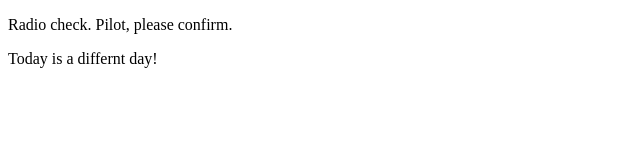
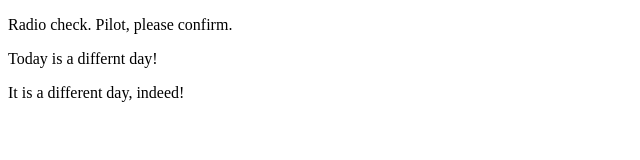
Before and after one commit to srh-golubski/Chapter-22-Studio-3, a plain HTML site: page index.html in a window 1280 px wide. Shown: the whole page, without its empty margins (0-640 px from the left). Drawn offline with Linux system fonts and the light colour scheme.

Commit message:
response

```diff
--- a/index.html
+++ b/index.html
@@ -3,5 +3,6 @@
    <body>
       <p>Radio check. Pilot, please confirm.</p>
       <p> Today is a differnt day! </p>
+      <p> It is a different day, indeed!</p>
    </body>
 </html>
```
